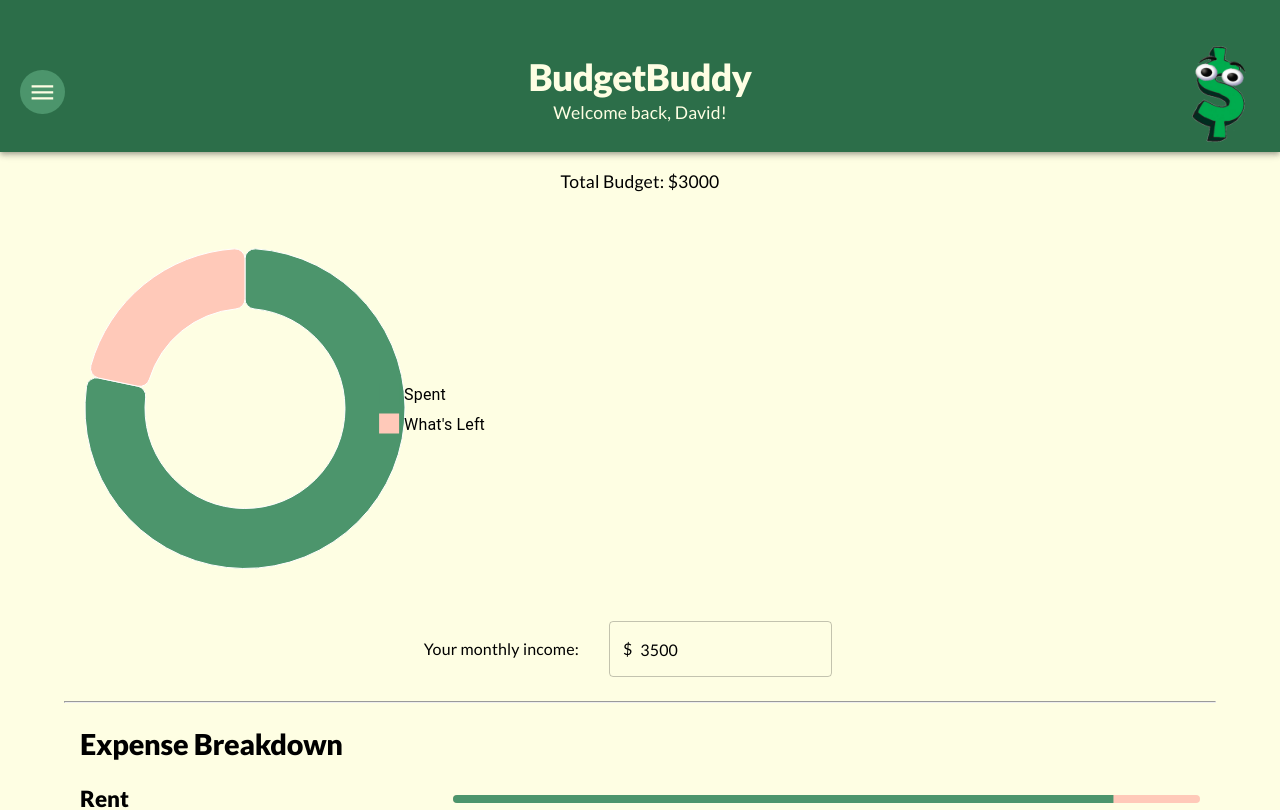
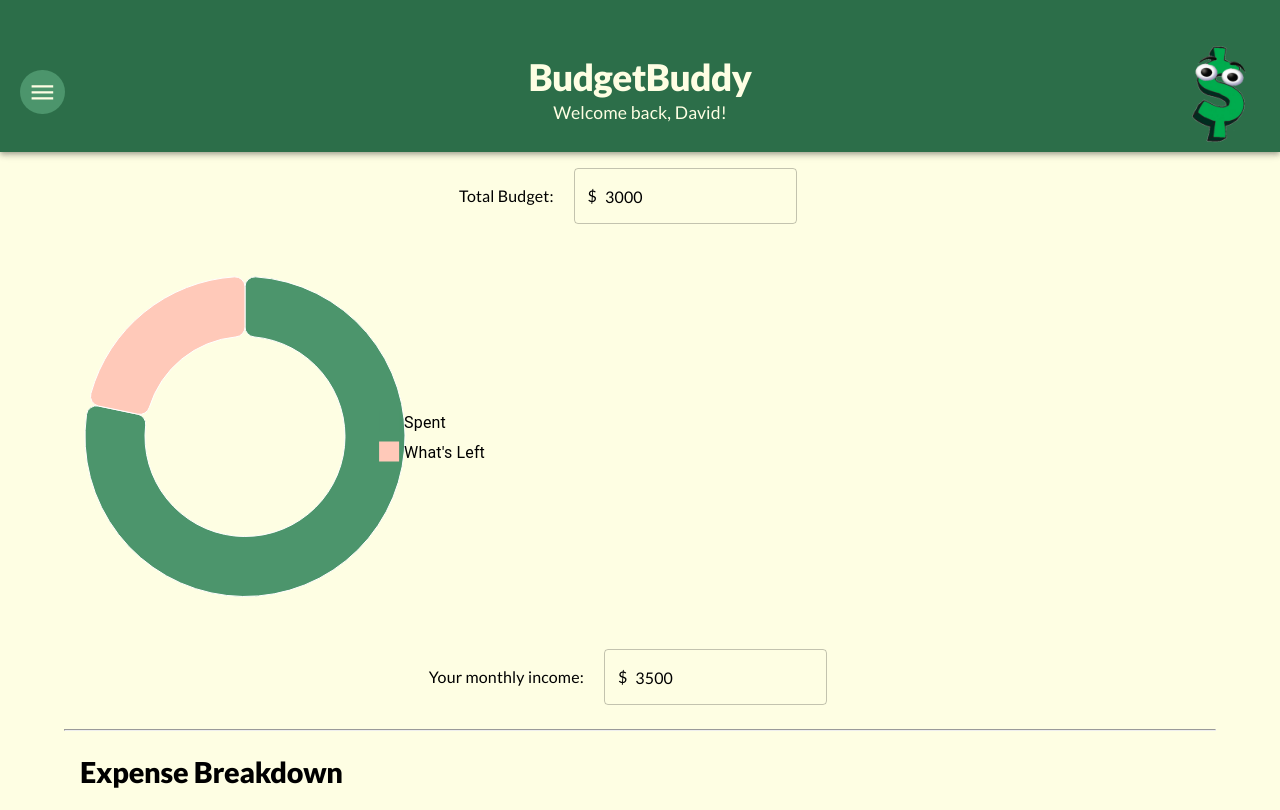
Before and after one commit to 392-f23/BudgetBuddy, a React (Vite) app: page / in a window 1280 px wide. Shown: the top 810 px of the page. Built offline with nearby package versions, Linux system fonts and the light colour scheme.

Commit message:
Added inputfield in chart

```diff
--- a/src/components/Chart.jsx
+++ b/src/components/Chart.jsx
@@ -1,9 +1,16 @@
 import { useState, useEffect } from "react";
 import { PieChart } from "@mui/x-charts/PieChart";
-import { Box, Typography, useTheme } from "@mui/material";
+import {
+  Box,
+  Typography,
+  useTheme,
+  TextField,
+  InputAdornment,
+} from "@mui/material";
 
 const Chart = ({ budget, expenses }) => {
   const [totalExpen, setTotalExpen] = useState(0);
+  const [currBudget, setCurrBudget] = useState(budget);
   const theme = useTheme();
 
   useEffect(() => {
@@ -24,13 +31,33 @@ const Chart = ({ budget, expenses }) => {
 
   return (
     <Box sx={{ textAlign: "center" }}>
-      <Typography variant="h6">Total Budget: ${budget}</Typography>
+      <Box sx={{ display: "flex", justifyContent: "center" }}>
+        <Typography
+          varianat="h6"
+          sx={{
+            display: "flex",
+            justifyContent: "center",
+            alignItems: "center",
+            marginRight: "20px",
+          }}
+        >
+          Total Budget:
+        </Typography>
+        <TextField
+          defaultValue={currBudget}
+          onChange={(event) => setCurrBudget(event.target.value)}
+          InputProps={{
+            startAdornment: <InputAdornment position="start">$</InputAdornment>,
+          }}
+          sx={{ pr: 3 }}
+        ></TextField>
+      </Box>
       <PieChart
         series={[
           {
             data: [
               { id: 0, value: totalExpen, label: "Spent" },
-              { id: 1, value: budget - totalExpen, label: "What's Left" },
+              { id: 1, value: currBudget - totalExpen, label: "What's Left" },
             ],
             innerRadius: 100,
             cornerRadius: 10,
--- a/src/components/ChartSection.jsx
+++ b/src/components/ChartSection.jsx
@@ -15,10 +15,10 @@ const ChartSection = ({ income, budget, expenses }) => {
             display: "flex",
             justifyContent: "center",
             alignItems: "center",
-            marginRight: "30px",
+            marginRight: "20px",
           }}
         >
-          Your monthly income:{" "}
+          Your monthly income:
         </Typography>
         <TextField
           defaultValue={currentIncome}
```
